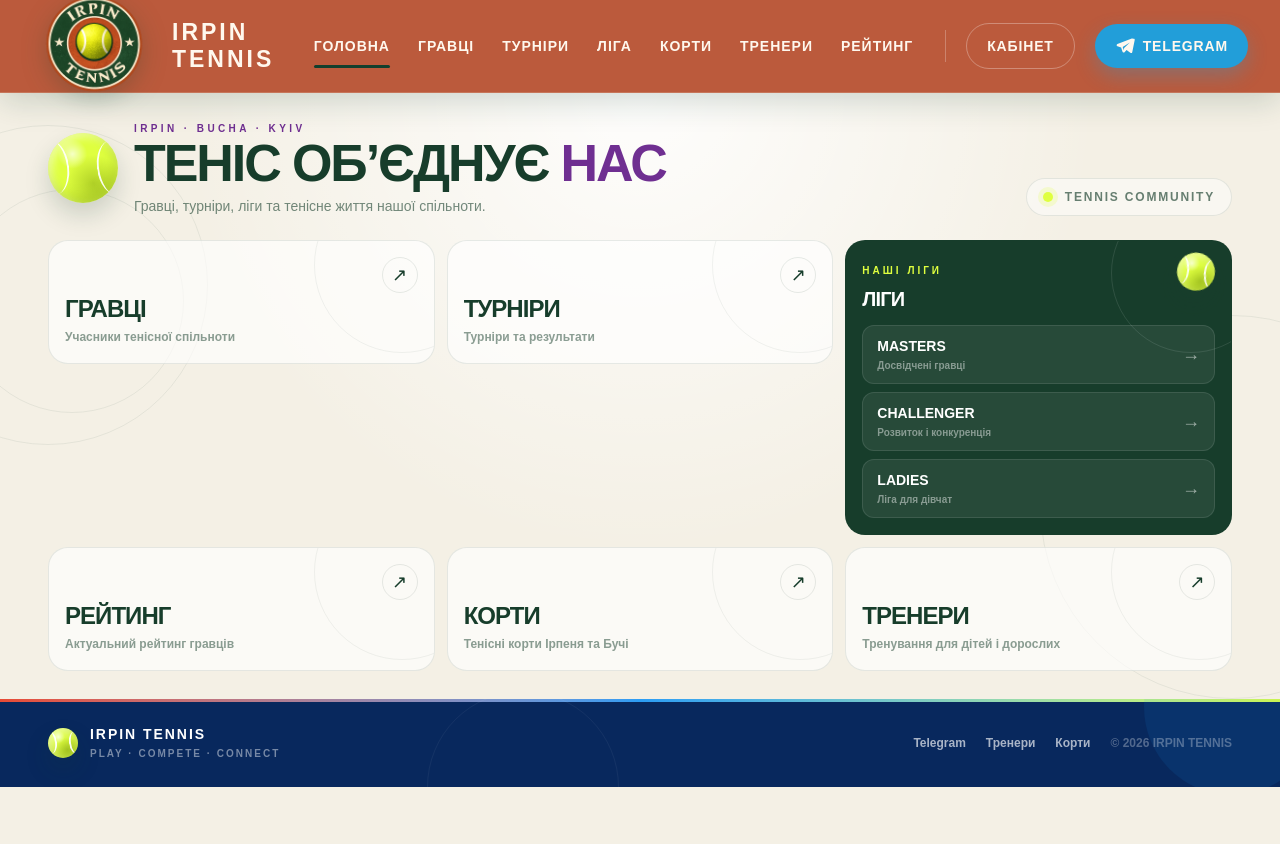
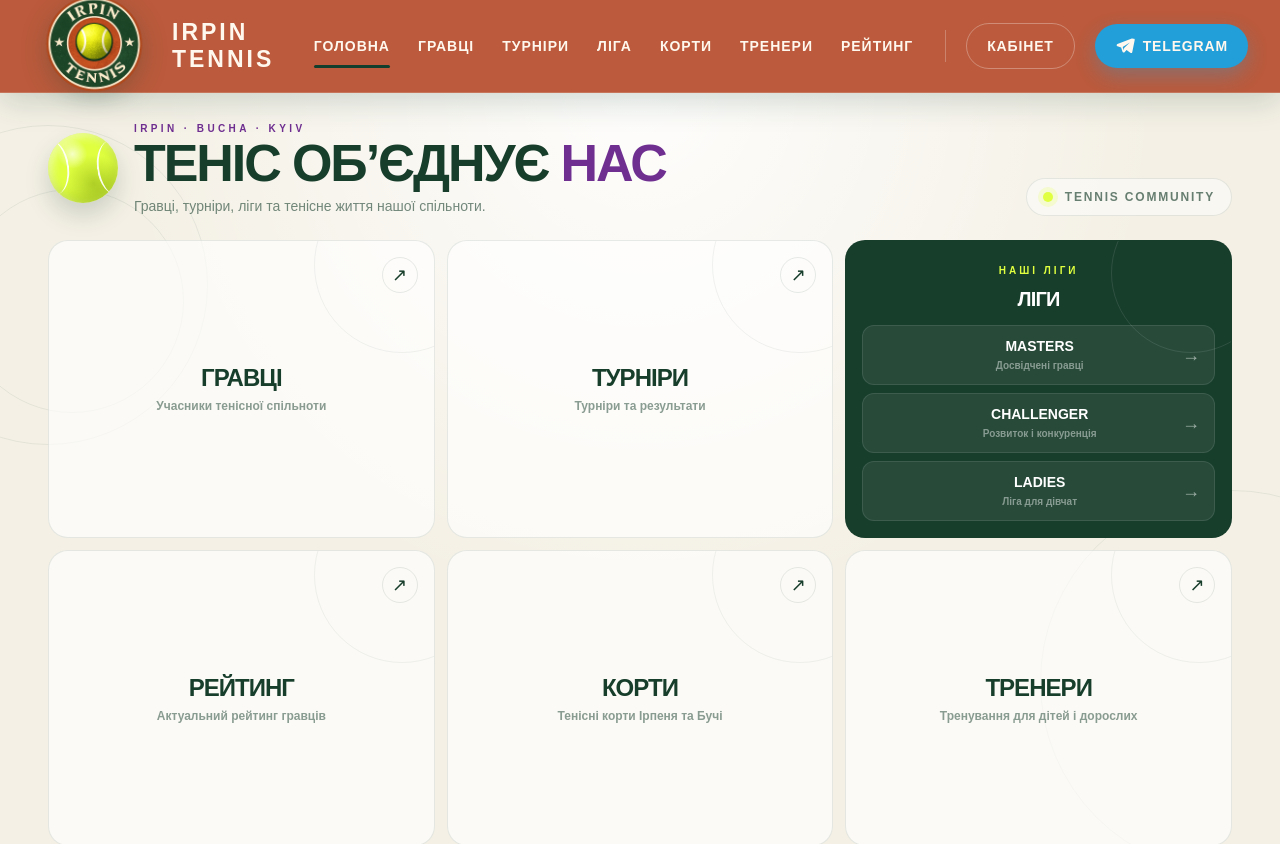
Before and after one commit to yellowblue9912-cell/irpin-tennis-next, a Next.js app: page / in a window 1280 px wide. Shown: the top 844 px of the page. Built offline with nearby package versions, Linux system fonts and the light colour scheme.

Commit message:
Equalize home cards and anchor footer

```diff
--- a/app/page.tsx
+++ b/app/page.tsx
@@ -171,9 +171,9 @@ export default function HomePage() {
     <>
       <LivingCursorBall />
 
-      <main className="flex min-h-screen flex-col overflow-x-hidden bg-[#f4f0e5] text-[#173d2b]">
+      <main className="flex min-h-[calc(100vh-92px)] flex-col overflow-x-hidden bg-[#f4f0e5] text-[#173d2b]">
         {/* Wimbledon main section */}
-        <section className="relative overflow-hidden">
+        <section className="relative flex-1 overflow-hidden">
           <div className="absolute inset-0 bg-[radial-gradient(circle_at_50%_0%,rgba(255,255,255,0.9),transparent_52%)]" />
 
           <div className="pointer-events-none absolute -left-28 top-8 h-80 w-80 rounded-full border border-[#173d2b]/7" />
@@ -214,7 +214,7 @@ export default function HomePage() {
             </div>
 
             {/* Main navigation grid */}
-            <div className="grid grid-cols-1 items-start gap-3 md:grid-cols-2 xl:grid-cols-3">
+            <div className="grid grid-cols-1 items-stretch gap-3 md:grid-cols-2 xl:grid-cols-3">
               {mainCards.slice(0, 2).map((card) => (
                 <NavigationCard
                   key={card.href}
@@ -226,7 +226,7 @@ export default function HomePage() {
 
               {/* League card */}
               <article
-                className={`group relative overflow-hidden rounded-[20px] border p-4 transition-all duration-500 md:col-span-2 xl:col-span-1 ${
+                className={`group relative min-h-[296px] overflow-hidden rounded-[20px] border p-4 transition-all duration-500 md:col-span-2 xl:col-span-1 ${
                   activeCard === "Ліги"
                     ? "-translate-y-1 border-[#6f2f91]/40 bg-[#6f2f91] shadow-[0_24px_55px_rgba(74,31,97,0.22)]"
                     : "border-[#173d2b]/10 bg-[#173d2b]"
@@ -237,8 +237,8 @@ export default function HomePage() {
               >
                 <div className="pointer-events-none absolute -right-10 -top-12 h-40 w-40 rounded-full border border-white/10" />
 
-                <div className="relative flex min-h-[124px] flex-col sm:flex-row sm:items-center sm:gap-4 xl:flex-col xl:items-stretch xl:gap-0">
-                  <div className="mb-3 flex shrink-0 items-start justify-between gap-4 sm:mb-0 sm:w-[116px] xl:mb-3 xl:w-auto">
+                <div className="relative flex min-h-[264px] flex-col justify-center sm:flex-row sm:items-center sm:gap-4 xl:flex-col xl:items-stretch xl:gap-0">
+                  <div className="mb-3 flex shrink-0 items-start justify-center gap-4 text-center sm:mb-0 sm:w-[116px] xl:mb-3 xl:w-auto">
                     <div>
                       <span className="text-[10px] font-black uppercase tracking-[0.3em] text-[#dfff3f]">
                         Наші ліги
@@ -249,9 +249,6 @@ export default function HomePage() {
                       </h2>
                     </div>
 
-                    <div className="league-ball sm:hidden xl:block transition-transform duration-500 group-hover:rotate-[24deg] group-hover:scale-110">
-                      <TennisBall size={38} />
-                    </div>
                   </div>
 
                   <div className="grid flex-1 grid-cols-1 gap-2 sm:grid-cols-3 xl:grid-cols-1">
@@ -259,10 +256,10 @@ export default function HomePage() {
                       <Link
                         key={league.href}
                         href={league.href}
-                        className="group/league flex items-center justify-between rounded-xl border border-white/10 bg-white/[0.07] px-3.5 py-2.5 transition hover:border-[#dfff3f]/50 hover:bg-[#dfff3f]"
+                        className="group/league grid grid-cols-[1fr_auto] items-center rounded-xl border border-white/10 bg-white/[0.07] px-3.5 py-2.5 text-center transition hover:border-[#dfff3f]/50 hover:bg-[#dfff3f]"
                         data-ball-target
                       >
-                        <div>
+                        <div className="pl-5">
                           <div className="text-sm font-black uppercase text-white transition group-hover/league:text-[#173d2b]">
                             {league.name}
                           </div>
@@ -459,11 +456,6 @@ export default function HomePage() {
           }
         }
 
-        @media (min-width: 1280px) and (min-height: 900px) {
-          main {
-            height: 100vh;
-          }
-        }
       `}</style>
     </>
   );
@@ -498,7 +490,7 @@ function NavigationCard({
   return (
     <Link
       href={card.href}
-      className={`group relative min-h-[124px] overflow-hidden rounded-[20px] border p-4 transition-all duration-500 ${
+      className={`group relative min-h-[296px] overflow-hidden rounded-[20px] border p-4 transition-all duration-500 ${
         isActive
           ? `-translate-y-1 border-transparent ${
               activeBackgrounds[card.accent]
@@ -515,8 +507,8 @@ function NavigationCard({
         }`}
       />
 
-      <div className="relative flex h-full flex-col justify-between">
-        <div className="flex items-start justify-end">
+      <div className="relative flex min-h-[262px] flex-col justify-center text-center">
+        <div className="absolute right-0 top-0 flex items-start justify-end">
           <span
             className={`flex h-9 w-9 items-center justify-center rounded-full border text-lg transition-all duration-300 group-hover:rotate-[-12deg] ${
               isActive
@@ -528,7 +520,7 @@ function NavigationCard({
           </span>
         </div>
 
-        <div>
+        <div className="px-8">
           <h2
             className={`text-xl font-black uppercase tracking-[-0.04em] transition sm:text-2xl ${
               isActive ? "text-white" : "text-[#173d2b]"
```
